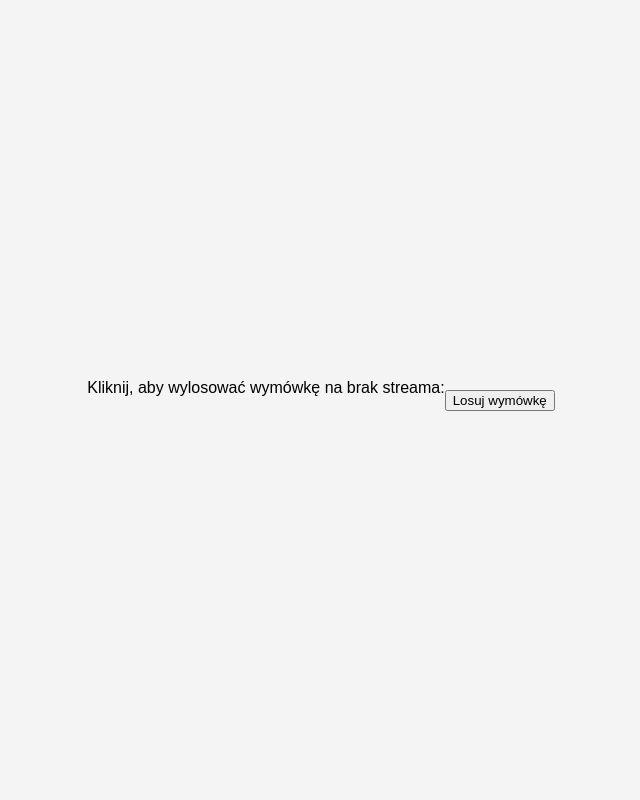
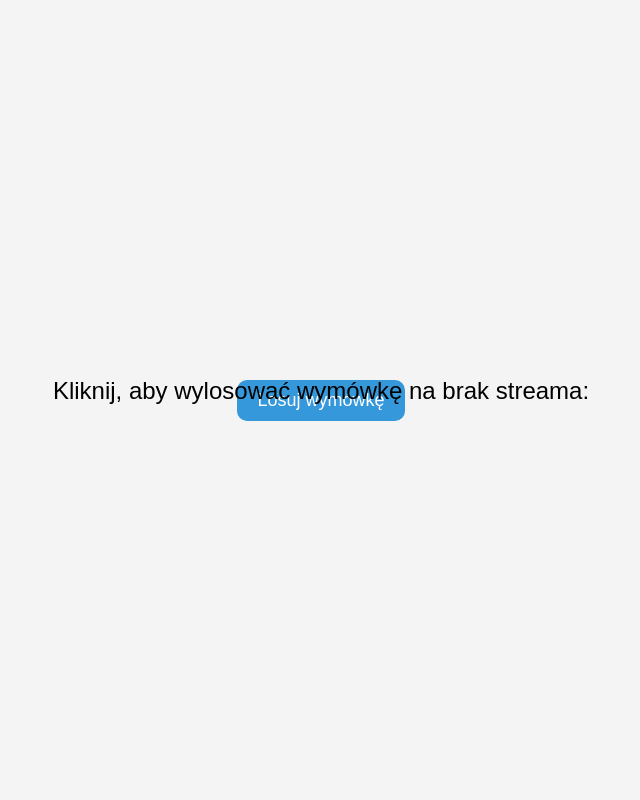
Before and after one commit to Sakanoo/wym-wka.github.io, a PHP site: page / in a window 1280 px wide. Shown: the whole page, without its empty margins (319-959 px from the left). Run offline with PHP 8.4, Linux system fonts and the light colour scheme.

Commit message:
Update styles.css

```diff
--- a/styles.css
+++ b/styles.css
@@ -6,19 +6,38 @@ body {
 
 #excuse-container {
   display: flex;
+  flex-direction: column;
   align-items: center;
   justify-content: center;
   height: 100vh;
   overflow: hidden;
+  position: relative;
 }
 
 #excuse-text {
+  position: absolute;
   animation: scrollExcuses 10s linear infinite;
+  font-size: 24px;
+}
+
+#generate-button {
+  padding: 10px 20px;
+  background-color: #3498db;
+  color: white;
+  border: none;
+  border-radius: 10px;
+  font-size: 18px;
+  cursor: pointer;
+  transition: background-color 0.3s ease;
+}
+
+#generate-button:hover {
+  background-color: #2980b9;
 }
 
 @keyframes scrollExcuses {
   0% {
-    transform: translateY(0);
+    transform: translateY(100%);
   }
   100% {
     transform: translateY(-100%);
```
